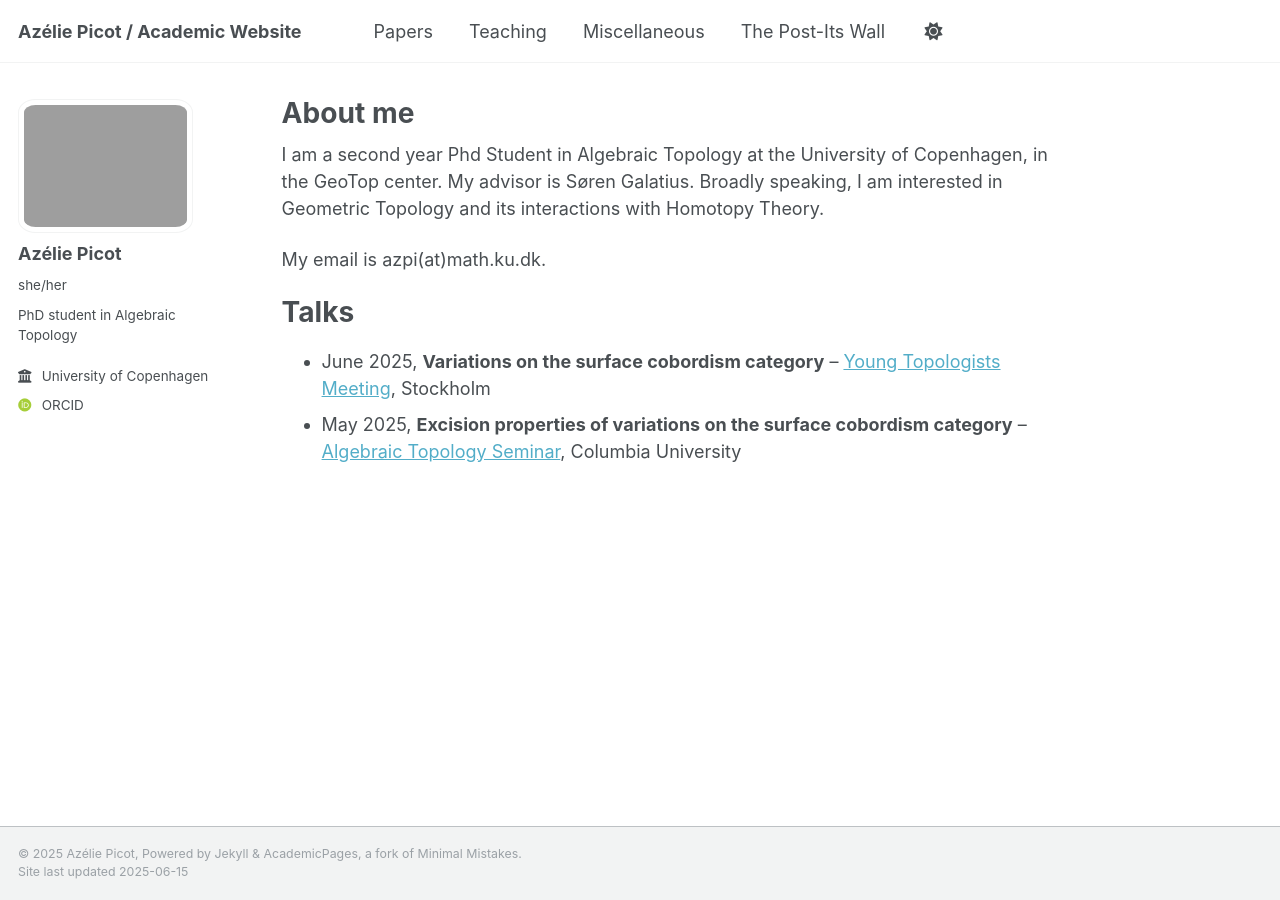
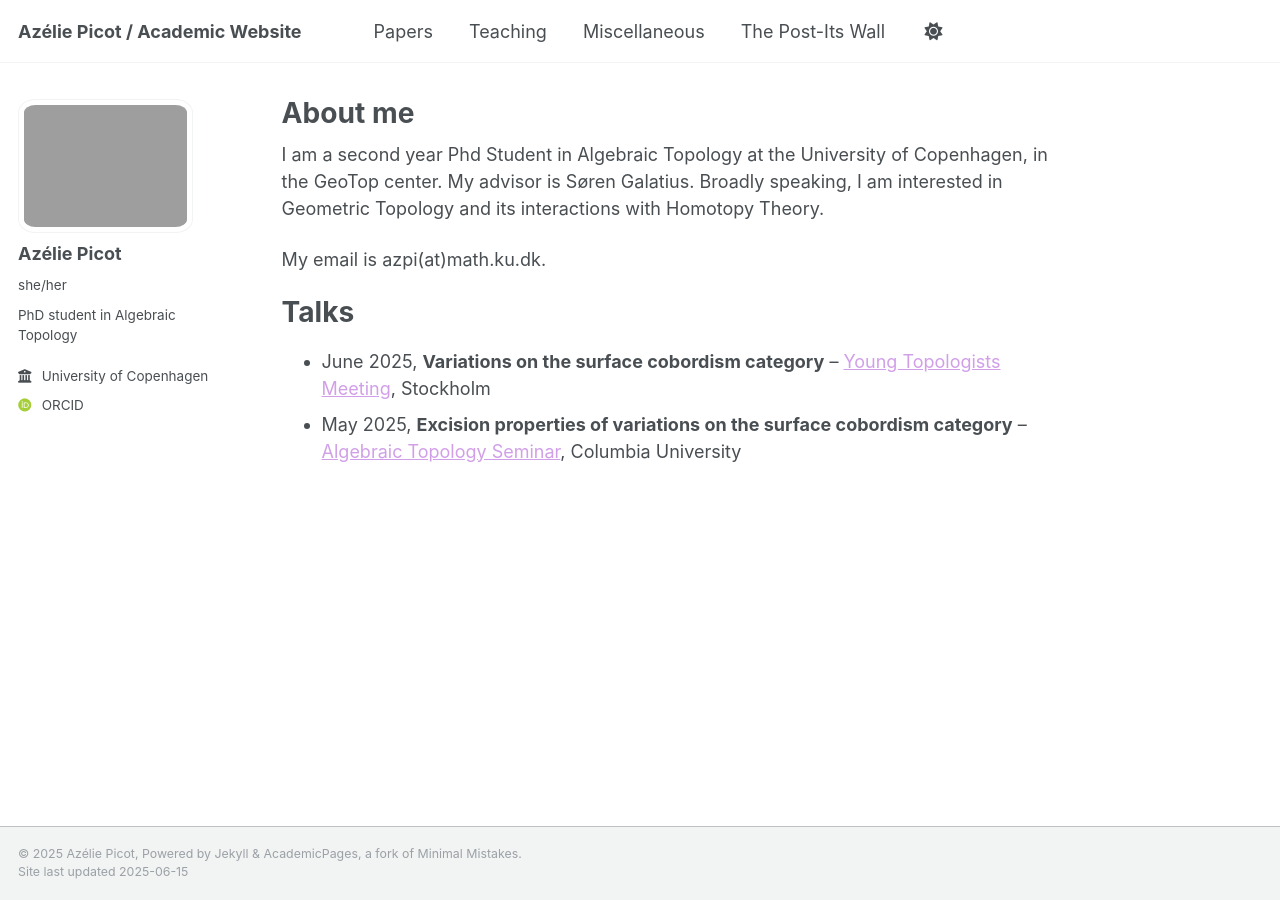
Before and after one commit to azeliepicot/azeliepicot.github.io, a Jekyll site: the page built from _pages/about.md, in a window 1280 px wide. Built offline with Jekyll 4.4.1, drawn with Linux system fonts in a browser that asks for light colours; some web fonts are replaced.

Commit message:
Update _default.scss

```diff
--- a/_sass/theme/_default.scss
+++ b/_sass/theme/_default.scss
@@ -36,7 +36,7 @@ $sidebar-screen-min-width   : 1024px;
     --global-code-background-color      : #fafafa;
     --global-code-text-color            : #{$darker-gray};
     --global-fig-caption-color          : mix(#fff,  #{$dark-gray}, 25%);
-    --global-link-color                 : #52adc8;
+    --global-link-color                 : #d19fe8;
     --global-link-color-hover           : mix(#000, #2f7f93, 25%);
     --global-link-color-visited         : mix(#fff, #2f7f93, 25%);
     --global-masthead-link-color        : #{$dark-gray};
```
